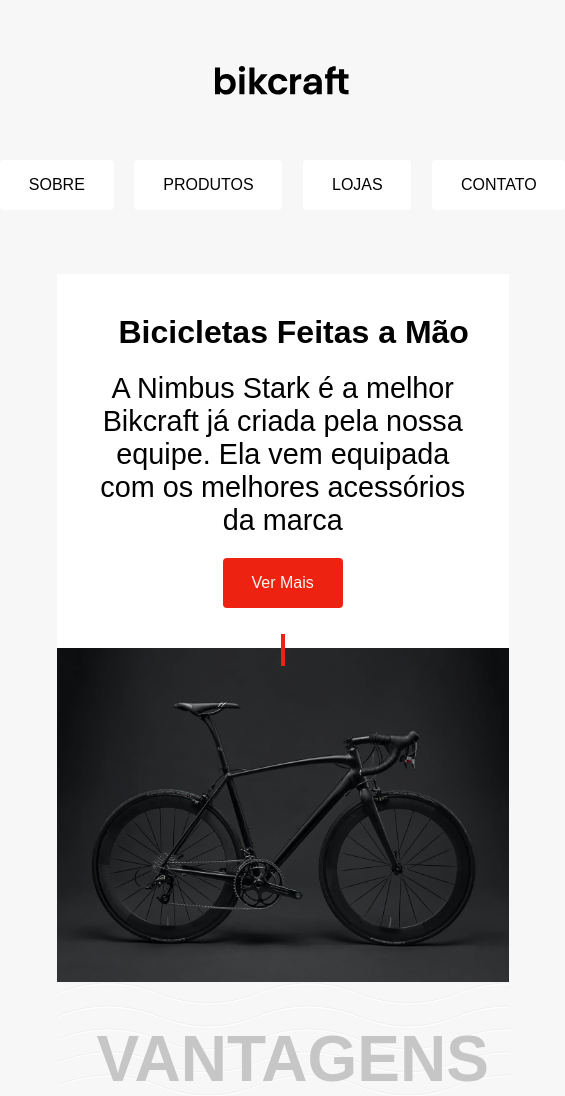
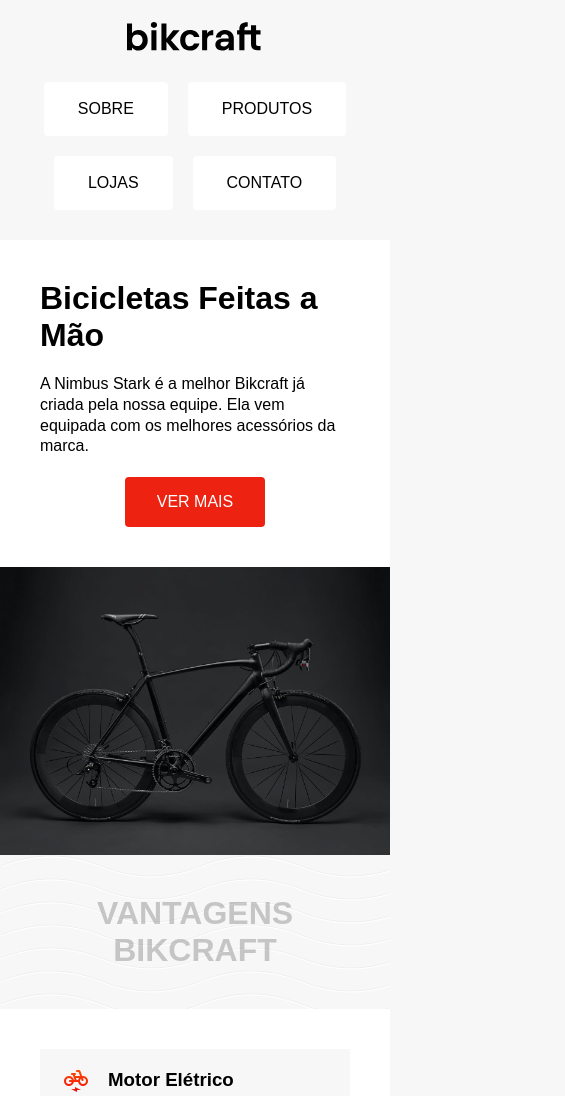
Before and after one commit to cguiama/origamid, a plain HTML site: page HTML e CSS/posicionamento/index.html in a window 390 px wide. Shown: the top 1096 px of the page, 565 px wide, since content can reach past the window. Drawn offline with Linux system fonts and the light colour scheme.

Commit message:
ajuste de responsividade

```diff
--- /dev/null
+++ b/HTML e CSS/posicionamento/css/media1000.css
@@ -0,0 +1,48 @@
+@media (max-width: 1000px) {
+  .conteudo-vantagem {
+    grid-template-columns: 1fr;
+  }
+  .subtitulo {
+    text-align: center;
+  }
+}
+
+@media (max-width: 600px) {
+  body {
+    gap: 30px;
+    margin-top: 20px;
+  }
+  .header {
+    gap: 30px;
+  }
+  .conteudo {
+    grid-template-columns: 1fr;
+  }
+  .introducao {
+    text-align: left;
+    justify-items: start;
+  }
+
+  .introducao .botao {
+    justify-self: center;
+  }
+  .introducao::before {
+    display: none;
+  }
+  .subtitulo {
+    font-size: 3rem;
+  }
+
+  .botao {
+    align-self: center;
+  }
+}
+
+@media (max-width: 400px) {
+  .subtitulo {
+    font-size: 2rem;
+  }
+  p {
+    font-size: 1rem;
+  }
+}
--- a/HTML e CSS/posicionamento/css/styles.css
+++ b/HTML e CSS/posicionamento/css/styles.css
@@ -1,18 +1,11 @@
 body {
   font-family: Arial, Helvetica, sans-serif;
   margin: 0px;
-  background: #f7f7f7;
   display: grid;
-  gap: 4rem;
+  gap: 60px;
   justify-items: center;
-  margin-top: 4rem;
-}
-
-header {
-  display: grid;
-  justify-items: center;
-  gap: 4rem;
-  margin: 0px;
+  margin-top: 60px;
+  background-color: #f7f7f7;
 }
 
 img {
@@ -23,180 +16,139 @@ img {
 a {
   text-decoration: none;
 }
-.navegador ul {
+
+ul {
+  margin: 0px;
+  padding: 0px;
   list-style: none;
-  display: grid;
-  grid-template-columns: repeat(4, 1fr);
-  justify-content: center;
-  gap: 1.3rem;
-  margin: 0;
-  padding: 0;
-}
-
-.navegador ul li {
-  justify-self: center;
-  list-style: none;
-  background-color: #fff;
-  padding: 1rem 1.8rem;
-  border-radius: 0.25rem;
-}
-
-.navegador ul li a {
-  color: #000;
-}
-
-.navegador ul li:hover {
-  outline: 0.125rem solid #e21;
-}
-
-article {
-  display: grid;
-  grid-template-columns: repeat(auto-fit, minmax(400px, 1fr));
-  max-width: 1000px;
-}
-
-.detalhes {
-  background-color: #fff;
-  padding: 2.5rem;
-  text-align: right;
-  position: relative;
-  display: grid;
-  gap: 1.3rem;
-  align-content: center;
-  justify-items: end;
-}
-
-.detalhes::after {
-  content: "";
-  display: inline-block;
-  background-color: #e21;
-  width: 4rem;
-  height: 0.25rem;
-  background: #e21;
-  position: absolute;
-  top: 1.8rem;
-  right: -1.8rem;
-}
-
-.detalhes h1 {
-  font-size: 2rem;
-}
-
-.detalhes a {
-  background: #e21;
-  padding: 1rem 1.8rem;
-  border-radius: 0.25rem;
-  color: #f7f7f7;
-  text-transform: up;
-}
-
-.detalhes a:hover {
-  background: #a10;
-}
-
-/* .detalhe {
-  width: 4rem;
-  height: 0.25rem;
-  background: #e21;
-  position: absolute;
-  top: 1.8rem;
-  right: -1.8rem;
-} */
-article h2 {
-  font-size: 4rem;
-  color: #c6c6c6;
-  text-align: right;
-  padding: 2.5rem;
-  align-self: center;
-  background-image: url(../img/onda.svg);
-}
-
-.vantagemdesc {
-  background-color: #fff;
-  padding: 2.5rem;
-}
-
-.infos {
-  display: grid;
-  grid-template-columns: auto 1fr;
-  gap: 0.6rem 1.3rem;
-  padding: 1.3rem;
-  border-left: 0.25rem solid transparent;
-}
-
-.infos:hover {
-  border-color: #e21;
-}
-
-.infos:nth-child(odd) {
-  background-color: #f7f7f7;
-}
-
-.infos p {
-  grid-column: 2;
 }
 
 p,
 h1,
 h2,
 h3 {
-  font-size: 1.3rem;
-  margin: 0;
+  margin: 0px;
 }
 
-footer {
+p {
+  font-size: 1.25rem;
+  line-height: 1.3;
+}
+
+.header {
+  display: grid;
+  gap: 60px;
+  justify-items: center;
+}
+
+.menu {
+  display: flex;
+  flex-wrap: wrap;
+  gap: 20px;
+  justify-content: center;
+}
+
+.menu a {
+  display: block;
+  background: #ffffff;
+  padding: 1rem 2rem;
+  border-radius: 4px;
+  color: #000000;
+  text-transform: uppercase;
+  border: 2px solid #fff;
+}
+
+.menu a:hover {
+  border-color: #e21;
+}
+
+.conteudo {
+  display: grid;
+  grid-template-columns: 1fr 1fr;
+  max-width: 1000px;
+}
+
+.introducao {
+  background: #fff;
+  padding: 40px;
+  text-align: right;
+  position: relative;
+  display: grid;
+  gap: 20px;
+  align-content: center;
+  justify-items: end;
+}
+
+.introducao h1 {
+  font-size: 2rem;
+}
+
+.introducao::before {
+  content: "";
+  width: 60px;
+  height: 4px;
+  background: #e21;
+  position: absolute;
+  top: 30px;
+  right: -30px;
+}
+
+.introducao-cover img {
+  object-fit: cover;
+  height: 100%;
+}
+
+.botao {
+  background: #e21;
+  color: #fff;
+  padding: 1rem 2rem;
+  border-radius: 4px;
+  text-transform: uppercase;
+}
+
+.botao:hover {
+  background: #900;
+}
+
+.subtitulo {
+  font-size: 4rem;
+  text-transform: uppercase;
+  color: rgba(0, 0, 0, 0.2);
+  text-align: right;
+  padding: 40px;
+  align-self: center;
+  background-image: url("../img/onda.svg");
+}
+
+.vantagens {
+  background: #fff;
+  padding: 40px;
+}
+
+.vantagens-item {
+  display: grid;
+  grid-template-columns: auto 1fr;
+  gap: 10px 20px;
+  padding: 20px;
+  border-left: 4px solid transparent;
+}
+
+.vantagens-item:nth-child(odd) {
+  background: #f7f7f7;
+}
+
+.vantagens-item:hover {
+  border-color: #e21;
+}
+
+.vantagens-item p {
+  grid-column: 2;
+}
+
+.rodape {
+  background: #fff;
   width: 100%;
   text-align: center;
-  background-color: #fff;
-  padding: 2.5rem;
+  padding: 40px;
   box-sizing: border-box;
 }
-
-footer p {
-  margin: 0;
-}
-
-@media (max-width: 555px) {
-  body,
-  html,
-  header {
-    max-width: 100%;
-    margin: 0 0;
-  }
-  body {
-    margin-top: 4rem;
-  }
-
-  article {
-    max-width: 80%;
-  }
-
-  .detalhes {
-    align-items: center;
-    text-align: center;
-  }
-
-  .detalhes a {
-    justify-self: center;
-  }
-
-  .detalhes::after {
-    content: "";
-    display: inline-block;
-    background-color: #e21;
-    width: 0.25rem;
-    height: 2rem;
-    background: #e21;
-    position: absolute;
-    top: 22.5rem;
-    right: 14rem;
-  }
-
-  p,
-  h1,
-  h2,
-  h3 {
-    font-size: 1.8rem;
-    text-align: center;
-  }
-}
--- a/HTML e CSS/posicionamento/index.html
+++ b/HTML e CSS/posicionamento/index.html
@@ -1,56 +1,66 @@
 <!DOCTYPE html>
-<html lang="pt-BR">
+<html>
 
 <head>
 	<meta charset="UTF-8">
 	<meta name="viewport" content="width=device-width, initial-scale=1.0">
 	<title>Bikcraft</title>
 	<link rel="stylesheet" href="./css/styles.css">
+	<link rel="stylesheet" href="./css/media1000.css">
 </head>
 
 <body>
-	<header>
-		<img src="./img/bikcraft.svg" alt="Logotipo Bikcraft" class="logobikcraft">
-		<nav class="navegador" aria-label="Primaria">
-			<ul>
-				<li><a href="#">SOBRE</a></li>
-				<li><a href="#">PRODUTOS</a></li>
-				<li><a href="#">LOJAS</a></li>
-				<li><a href="#">CONTATO</a></li>
+
+	<header class="header">
+		<img src="./img/bikcraft.svg" alt="Bikcraft">
+
+		<nav aria-label="primária">
+			<ul class="menu">
+				<li><a href="/">Sobre</a></li>
+				<li><a href="/">Produtos</a></li>
+				<li><a href="/">Lojas</a></li>
+				<li><a href="/">Contato</a></li>
 			</ul>
 		</nav>
 	</header>
-	<article aria-label="Intro as informações">
-		<div class="detalhes">
-			<!-- <span class="detalhe"></span> -->
-			<h1 id="labelintro">Bicicletas Feitas a Mão</h1>
-			<p class="descri">A Nimbus Stark é a melhor Bikcraft já criada pela nossa equipe. Ela vem equipada com os melhores acessórios da marca</p>
-			<a href="#" class="button">Ver Mais</a>
+
+	<main>
+		<article class="conteudo" aria-labelledby="label-introducao">
+			<div class="introducao">
+				<h1 id="label-introducao">Bicicletas Feitas a Mão</h1>
+				<p>A Nimbus Stark é a melhor Bikcraft já criada pela nossa equipe. Ela vem equipada com os melhores acessórios da marca.</p>
+				<a class="botao" href="/">Ver Mais</a>
 			</div>
-		<img class="bikefoto" src="./img/bicicleta.jpg" alt="Foto da bicicleta">
-		<h2>VANTAGENS BIKCRAFT</h2>
-		<ul class="vantagemdesc">
-			<li class="infos">
-				<img class="simbolo" src="./img/eletrica.svg" alt="Bicicleta Vermelha com simbolo de eletricidade">
-				<h3 class="titulodesc">Motor Elétrico</h3>
+			<div class="introducao-cover">
+				<img src="./img/bicicleta.jpg" alt="Bicicleta Bikcraft Preta">
+			</div>
+		</article>
+
+		<article class="conteudo conteudo-vantagem" aria-labelledby="label-vantagens">
+			<h2 class="subtitulo" id="label-vantagens">Vantagens Bikcraft</h2>
+			<ul class="vantagens">
+				<li class="vantagens-item">
+					<img src="./img/eletrica.svg" alt="">
+					<h3>Motor Elétrico</h3>
 					<p>Permite você viajar distâncias inimaginaveis com a sua bike.</p>
 				</li>
-			<li class="infos">
-				<img class="simbolo" src="./img/velocidade.svg" alt="">
-				<h3 class="titulodesc">40 km/h</h3>
+				<li class="vantagens-item">
+					<img src="./img/velocidade.svg" alt="">
+					<h3>40 km/h</h3>
 					<p>A mais rápida bicicleta elétrica disponível hoje no mercado.</p>
 				</li>
-			<li class="infos">
-				<img class="simbolo" src="./img/rastreador.svg" alt="">
-				<h3 class="titulodesc">Rastreador</h3>
+				<li class="vantagens-item">
+					<img src="./img/rastreador.svg" alt="">
+					<h3>Rastreador</h3>
 					<p>Rastreador e sistema anti-furto para garantir o seu sossego.</p>
 				</li>
 			</ul>
 		</article>
-	<footer>
+	</main>
+
+	<footer class="rodape">
 		<p>Bikcraft. Alguns Direitos Reservados.</p>
 	</footer>
-
 </body>
 
 </html>
```
Lines whose indentation alone changed are shown as unchanged.
